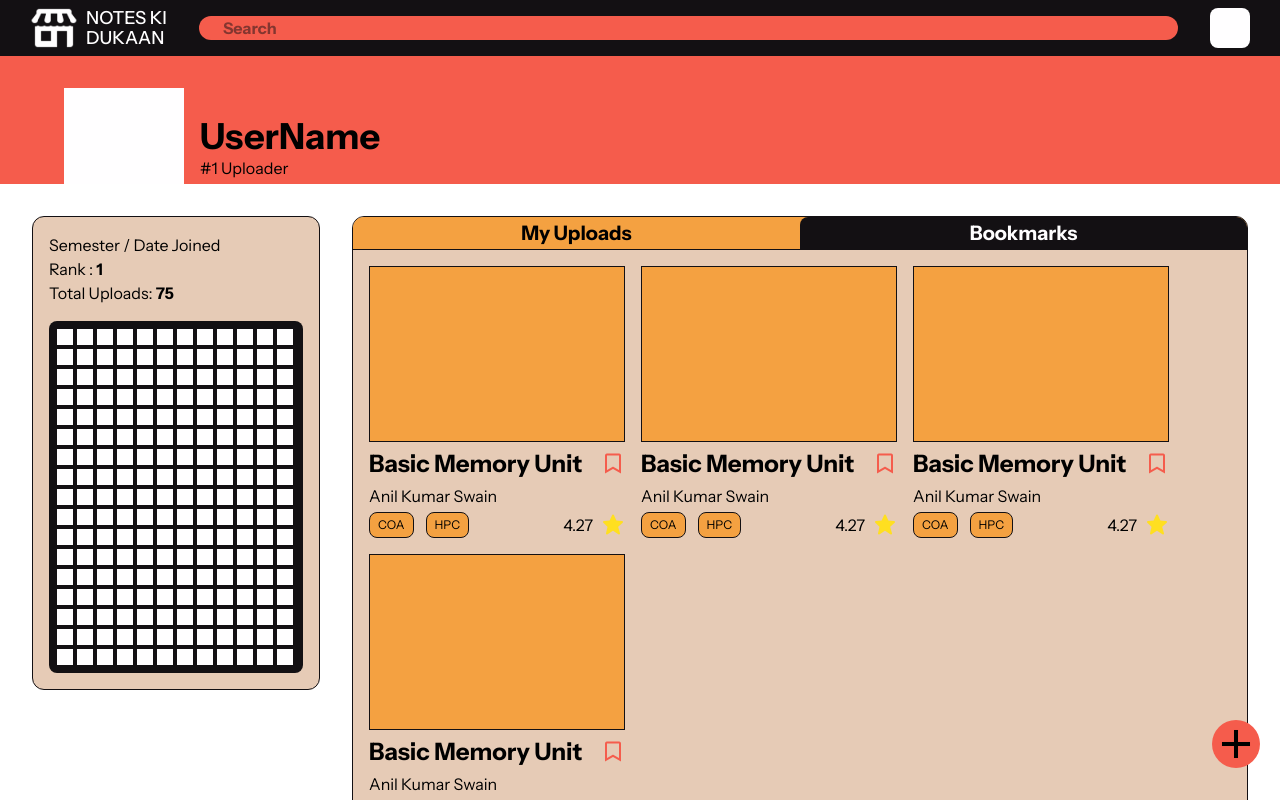
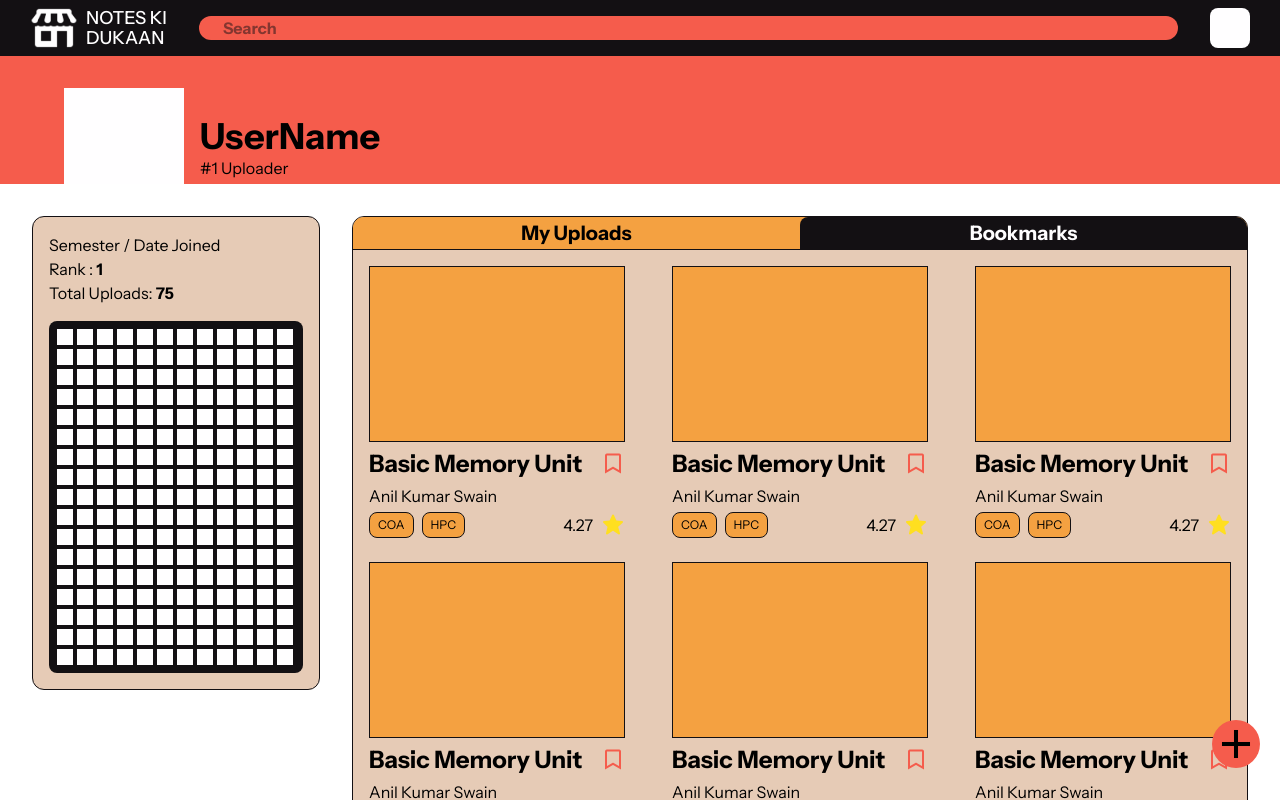
Before and after one commit to SumedhaSinghRathor/notes-ki-dukaan, a React (Vite) app in the folder frontend/: page / in a window 1280 px wide. Shown: the top 800 px of the page. Built offline with nearby package versions, Linux system fonts and the light colour scheme.

Commit message:
Normal Updates

```diff
--- a/frontend/src/pages/Home/Thumbnail.jsx
+++ b/frontend/src/pages/Home/Thumbnail.jsx
@@ -13,8 +13,8 @@ function Thumbnail() {
         </div>
 
         <div className="faculty text-base">Anil Kumar Swain</div>
-        <div className="tags_rating flex justify-between items-center">
-          <div className="tags flex justify-between gap-3">
+        <div className="tags_rating flex justify-between gap-2 items-center w-ful">
+          <div className="tags flex justify-between gap-2 whitespace-nowrap overflow-clip">
             <div className="tag bg-light-orange py-1 px-2 rounded-lg border-1 border-black text-xs">
               COA
             </div>
--- a/frontend/src/pages/Upload/UploadModal.jsx
+++ b/frontend/src/pages/Upload/UploadModal.jsx
@@ -15,10 +15,13 @@ function UploadModal({ onClose }) {
       className="fixed inset-0 flex justify-center items-center bg-black/75 backdrop-blur-sm"
     >
       <div className="flex bg-orange-white border-1 border-black w-fit h-fit rounded-2xl gap-8 p-12">
-        <div className="file w-60 border-black border-1 rounded-2xl flex flex-col bg-white justify-center items-center">
+        <div
+          className="file w-60 border-black border-1 rounded-2xl flex flex-col bg-white justify-center items-center cursor-pointer"
+          onClick={() => document.querySelector(".input-field").click()}
+        >
           <input
             type="file"
-            className="w-70 h-full rounded-2xl bg-white border-1 border-black hidden"
+            className="input-field w-70 h-full rounded-2xl bg-white border-1 border-black hidden"
           />
           <i className="bx bxs-plus-circle text-orange-white text-6xl"></i>
           <span className="mt-3 flex-wrap">Uploaded File Name</span>
--- a/frontend/src/pages/User/User.jsx
+++ b/frontend/src/pages/User/User.jsx
@@ -33,11 +33,10 @@ function User() {
               Bookmarks
             </div>
           </div>
-          <div className="flex p-4 gap-4 overflow-auto no-scrollbar flex-wrap flex-auto">
-            <Thumbnail />
-            <Thumbnail />
-            <Thumbnail />
-            <Thumbnail />
+          <div className="flex justify-between p-4 gap-6 overflow-auto no-scrollbar flex-wrap flex-auto">
+            {Array.from({ length: 9 }).map((_) => (
+              <Thumbnail />
+            ))}
           </div>
         </div>
       </div>
```
